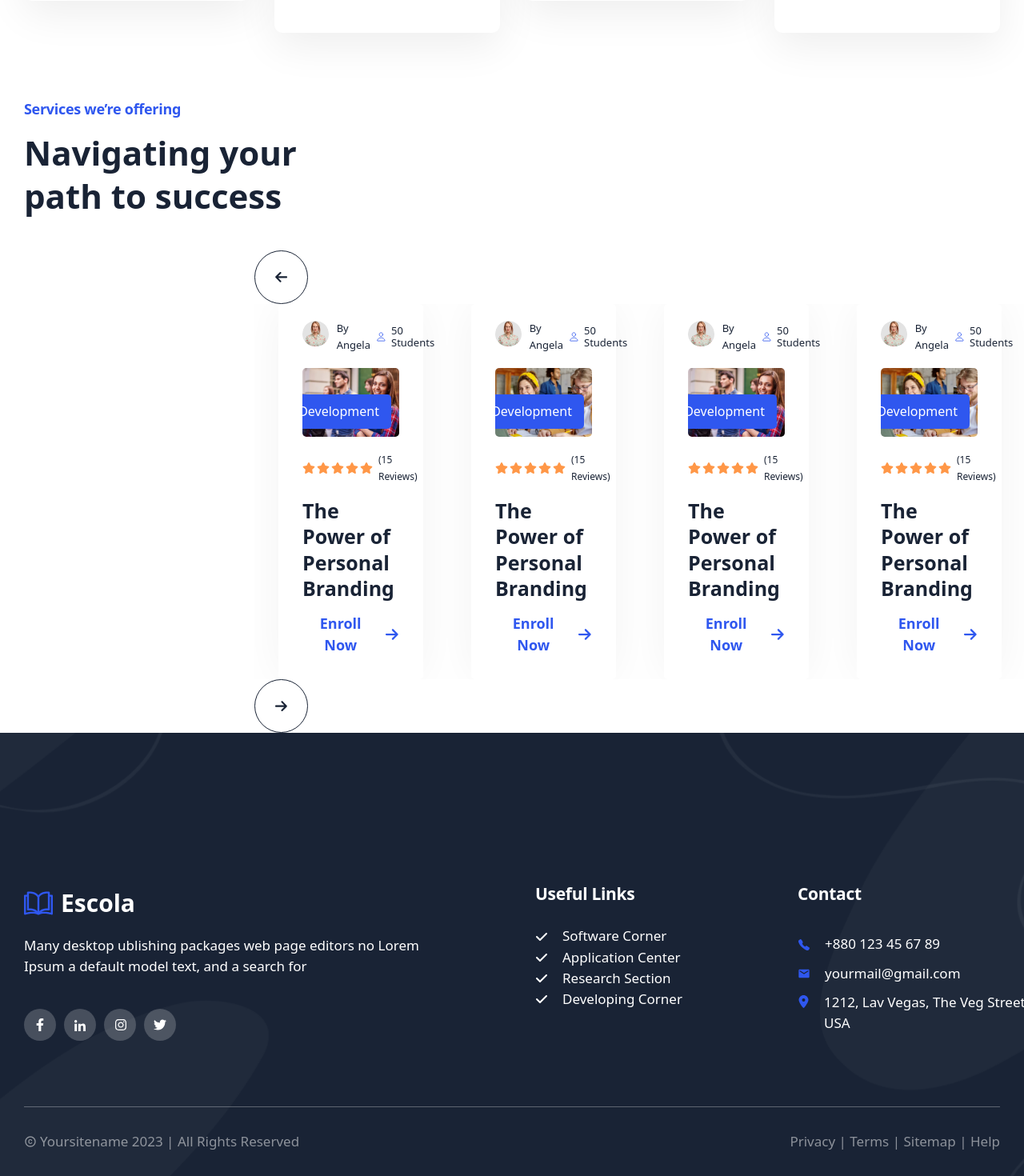
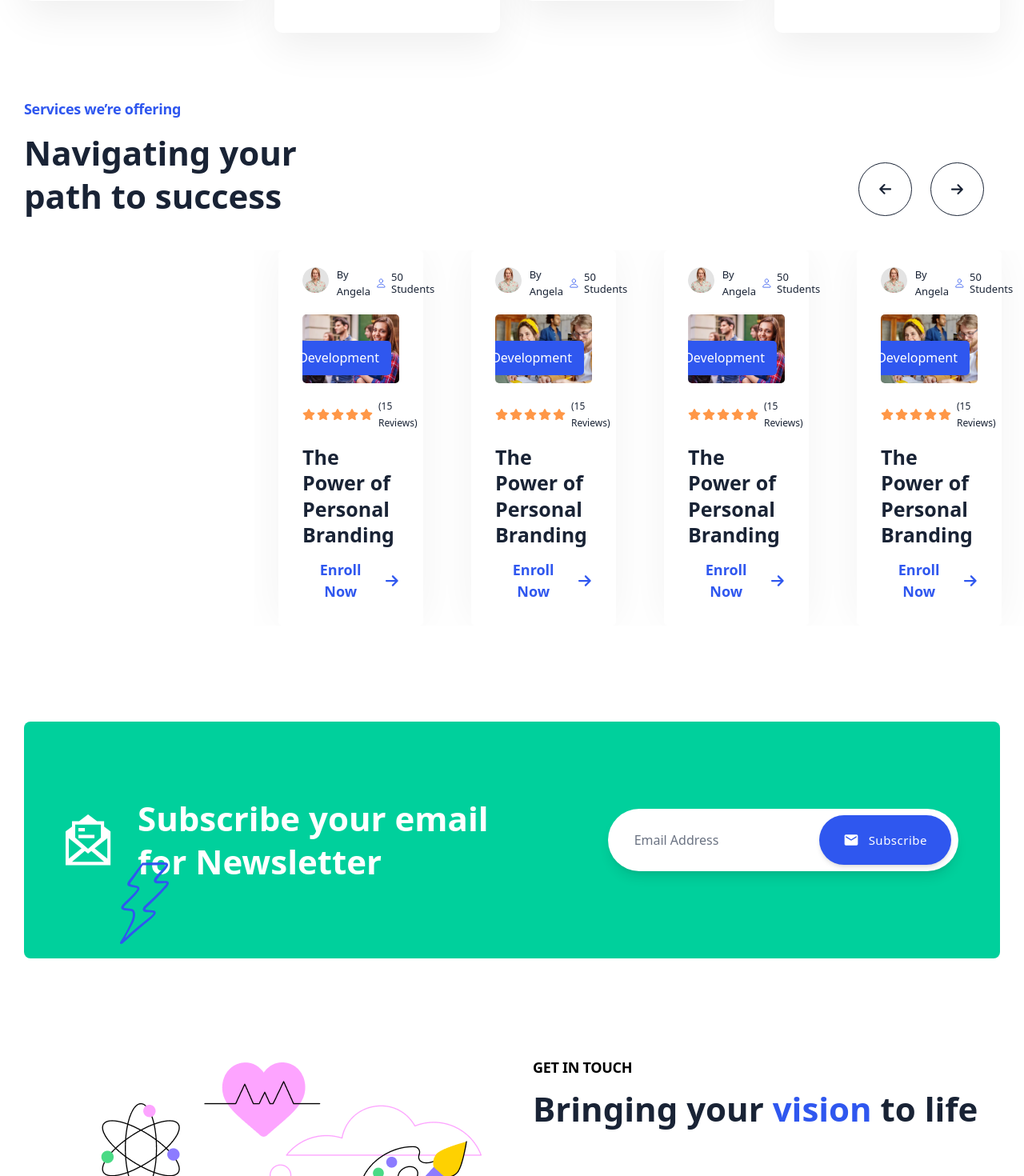
Before and after one commit to shourov223/Final-Exam, a Next.js app: page /service in a window 1280 px wide. Shown: the part 920-2390 px from the top of the page at 80% size. Built offline with nearby package versions, Linux system fonts and the light colour scheme.

Commit message:
service page done

```diff
--- a/src/app/service/page.js
+++ b/src/app/service/page.js
@@ -1,3 +1,5 @@
+import About_vision from "@/conponents/about/About_vision"
+import Email from "@/conponents/home/Email"
 import Goals from "@/conponents/service/Goals"
 import ServiceBanner from "@/conponents/service/ServiceBanner"
 import Success from "@/conponents/service/Success"
@@ -8,6 +10,8 @@ const page = () => {
             <ServiceBanner />
             <Goals />
             <Success />
+            <Email />
+            <About_vision />
         </>
     )
 }
--- a/src/conponents/about/About_vision.jsx
+++ b/src/conponents/about/About_vision.jsx
@@ -27,6 +27,15 @@ const About_vision = () => {
                         />
                     </div>
                     <form data-aos="fade-left" className="w-full">
+                        <div>
+                            <p className="text-base sm:text-lg md:text-[18px] font-bold leading-[1.8] tracking-common pb-2">
+                                GET IN TOUCH
+                            </p>
+                            <h2 className="text-2xl sm:text-3xl md:text-[42px] font-bold md:leading-[54.1px] text-primary max-w-full md:max-w-[601px] pb-6 md:pb-[60px]">
+                                Bringing your <span className="text-secondary">vision</span> to life
+                            </h2>
+                        </div>
+
                         <div className="flex flex-col sm:flex-row items-center gap-4 sm:gap-6 lg:gap-[30px]">
                             <input
                                 className="w-full sm:flex-1 border border-[#E3E3E3] focus:outline-none focus:border-secondary focus:ring-1 focus:ring-secondary py-4 lg:py-[22px] px-4 lg:px-[20px] rounded-[5px] transition-all"
--- a/src/conponents/home/Email.jsx
+++ b/src/conponents/home/Email.jsx
@@ -1,9 +1,30 @@
+"use client"
 import Image from "next/image"
 import email from "../../assets/email.svg"
 import { MdEmail } from "react-icons/md"
 import thunder from "../../assets/thunder.svg"
+import { useState } from "react"
+import { ToastContainer, toast } from 'react-toastify';
 
 const Email = () => {
+
+    const [emailValue, setEmailvalue] = useState("")
+
+    const emailRegex = /^[^\s@]+@[^\s@]+\.[^\s@]+$/;
+    const validEmail = emailRegex.test(emailValue)
+
+
+    const handleValue = (e) => {
+        setEmailvalue(e.target.value)
+    }
+
+    const ShowAlert = () => {
+        if (!validEmail) {
+            toast("Please input a valid email")
+        } else {
+            toast(`Thank you for subscribe us.Your Email is : ${emailValue}`)
+        }
+    }
     return (
         <section className="pt-[60px] md:pt-[80px] lg:pt-[120px] relative overflow-hidden">
             <div className="absolute bottom-0 left-[20px] sm:left-[60px] lg:left-[150px] animate-top-to-bottom z-10">
@@ -14,7 +35,7 @@ const Email = () => {
                 />
             </div>
             <div className="container">
-                <div className="bg-[#00D09C] py-[40px] sm:py-[60px] lg:py-[94px] px-[20px] sm:px-[30px] lg:px-[52px] rounded-[8px] shadow-xl hover:shadow-2xl transition-shadow duration-300">
+                <div className="bg-[#00D09C] py-[40px] sm:py-[40px] lg:py-[94px] px-[20px] sm:px-[30px] lg:px-[52px] rounded-[8px]">
                     <div className="flex flex-col lg:flex-row items-center gap-[30px] lg:gap-0">
                         <div className="flex flex-col sm:flex-row items-center gap-[20px] sm:gap-[25px] lg:gap-[33px] text-center sm:text-left lg:flex-1">
                             <div className="flex-shrink-0">
@@ -29,13 +50,14 @@ const Email = () => {
                             </h2>
                         </div>
                         <div className="w-full lg:w-auto">
-                            <div className="bg-white min-w-full lg:min-w-[559px] flex flex-col sm:flex-row items-stretch sm:items-center gap-[15px] sm:gap-0 sm:justify-between rounded-[20px] sm:rounded-full py-[15px] sm:py-2 px-[20px] sm:pl-[33px] sm:pr-[9px] shadow-lg">
+                            <div className="bg-white min-w-full lg:max-w-[559px] 2xl:min-w-[559px] flex flex-col sm:flex-row items-stretch sm:items-center gap-[15px] sm:gap-0 sm:justify-between rounded-[20px] sm:rounded-full py-[15px] sm:py-2 px-[20px] sm:pl-[33px] sm:pr-[9px] shadow-lg">
                                 <input
                                     className="focus:outline-none text-[16px] placeholder-gray-500 flex-1 py-[10px] sm:py-0 text-center sm:text-left"
                                     type="email"
                                     placeholder="Email Address"
+                                    onChange={handleValue}
                                 />
-                                <button className="bg-[#2F57EF] flex items-center justify-center gap-[10px] sm:gap-3 py-[15px] sm:py-[20px] px-[25px] sm:px-[30px] rounded-[15px] sm:rounded-full cursor-pointer hover:bg-[#1e3ba8] transition-all duration-300 hover:scale-105 active:scale-95 shadow-md">
+                                <button onClick={ShowAlert} className="bg-[#2F57EF] flex items-center justify-center gap-[10px] sm:gap-3 py-[15px] sm:py-[20px] px-[25px] sm:px-[30px] rounded-[15px] sm:rounded-full cursor-pointer hover:bg-[#1e3ba8] transition-all duration-300 hover:scale-105 active:scale-95 shadow-md">
                                     <MdEmail className="text-white text-[18px] sm:text-[20px]" />
                                     <p className="text-[14px] sm:text-[15px] font-medium tracking-[0.5px] text-white whitespace-nowrap">
                                         Subscribe
@@ -46,6 +68,7 @@ const Email = () => {
                     </div>
                 </div>
             </div>
+            <ToastContainer />
         </section>
     )
 }
--- a/src/conponents/home/Navbar.jsx
+++ b/src/conponents/home/Navbar.jsx
@@ -52,9 +52,8 @@ const Navbar = () => {
 
 const List_item = ({ text, href }) => {
     return (
-        <li className="text-[#1F242C] text-[14px] md:text-[16px] whitespace-nowrap font-semibold leading-[130%] flex items-center gap-1 cursor-pointer">
+        <li className="text-[#1F242C] text-[14px] md:text-[16px] whitespace-nowrap font-semibold leading-[130%] cursor-pointer">
             <Link href={href}>{text}</Link>
-            <RiArrowDropDownLine />
         </li>
     );
 };
--- a/src/conponents/service/Success.jsx
+++ b/src/conponents/service/Success.jsx
@@ -7,6 +7,7 @@ import { IoPersonOutline } from "react-icons/io5";
 import { FaArrowRight, FaStar } from "react-icons/fa6";
 import success_one from "../../assets/success_one.png"
 import success_two from "../../assets/success_two.png"
+import Link from "next/link";
 
 const Success = () => {
     const settings = {
@@ -53,7 +54,8 @@ const Success = () => {
 
 const SlideItems = ({ image }) => {
     return (
-        <div className="pt-[20px] pb-[29px] px-[30px] rounded-[5px] bg-white max-w-[410px] knowledge_shawow mx-[30px]">
+        <div className="pt-[20px] pb-[29px] px-[30px] rounded-[5px] bg-white max-w-[410px] knowledge_shawow mx-[30px] group">
+            <Link href={"/servicedetails"}>
                 <div className="flex items-center justify-between pb-[18px]">
                     <div className="flex items-center gap-[10px]">
                         <div className="size-[40px] rounded-full overflow-hidden">
@@ -67,7 +69,7 @@ const SlideItems = ({ image }) => {
                     </div>
                 </div>
                 <div className="relative rounded-[5px] overflow-hidden">
-                <Image src={image} alt="image" />
+                    <Image className="group-hover:scale-[1.1] transition-all ease-in-out duration-500" src={image} alt="image" />
                     <div className="py-[9.5px] px-[15px] rounded-[5px] bg-secondary absolute bottom-[10px] right-[10px] font-medium text-white">Development</div>
                 </div>
                 <div className="pt-[18px] flex items-center gap-[7px]">
@@ -80,14 +82,15 @@ const SlideItems = ({ image }) => {
                     </ul>
                     <p className="text-[12px] font-medium leading-[21px] text-primary">(15 Reviews)</p>
                 </div>
-            <h2 className="text-[25px] leading-[32.5px] text-primary font-bold pt-4">The Power of Personal Branding</h2>
+                <h2 className="text-[25px] leading-[32.5px] text-primary font-bold pt-4 group-hover:text-secondary transition-all">The Power of Personal Branding</h2>
                 <button className="text-secondary text-[18px] gap-2 flex items-center pt-[14px] font-bold">Enroll Now <FaArrowRight className="text-secondary" /></button>
+            </Link>
         </div>
     )
 }
 const NextArrow = (props) => {
     const { onClick } = props
-    return <button onClick={onClick} className="size-[67px] rounded-full flex items-center justify-center border border-[#192335] hover:bg-secondary hover:border-0 group transition-all">
+    return <button onClick={onClick} className="size-[67px] rounded-full flex items-center justify-center border border-[#192335] hover:bg-secondary hover:border-0 group transition-all absolute top-[-70px] md:top-[-90px] lg:top-[-110px] right-[20px] md:right-[35px] lg:right-[50px]">
         <div>
             <svg width="15" height="13" viewBox="0 0 15 13" fill="none" xmlns="http://www.w3.org/2000/svg">
                 <path d="M14.543 7.38867L9.23047 12.7012C9.03125 12.9004 8.76562 13 8.5 13C8.20117 13 7.93555 12.9004 7.73633 12.7012C7.30469 12.3027 7.30469 11.6055 7.73633 11.207L11.2227 7.6875H1.0625C0.464844 7.6875 0 7.22266 0 6.625C0 6.06055 0.464844 5.5625 1.0625 5.5625H11.2227L7.73633 2.07617C7.30469 1.67773 7.30469 0.980469 7.73633 0.582031C8.13477 0.150391 8.83203 0.150391 9.23047 0.582031L14.543 5.89453C14.9746 6.29297 14.9746 6.99023 14.543 7.38867Z" fill="#192335" className="group-hover:fill-white" />
@@ -97,7 +100,7 @@ const NextArrow = (props) => {
 }
 const PrevArrow = (props) => {
     const { onClick } = props
-    return <button onClick={onClick} className="size-[67px] rounded-full flex items-center justify-center border border-[#192335] hover:bg-secondary hover:border-0 group transition-all">
+    return <button onClick={onClick} className="size-[67px] rounded-full flex items-center justify-center border border-[#192335] hover:bg-secondary hover:border-0 group transition-all absolute top-[-70px] md:top-[-90px] lg:top-[-110px] right-[80px] md:right-[110px] lg:right-[140px]">
         <div className="rotate-180">
             <svg width="15" height="13" viewBox="0 0 15 13" fill="none" xmlns="http://www.w3.org/2000/svg">
                 <path d="M14.543 7.38867L9.23047 12.7012C9.03125 12.9004 8.76562 13 8.5 13C8.20117 13 7.93555 12.9004 7.73633 12.7012C7.30469 12.3027 7.30469 11.6055 7.73633 11.207L11.2227 7.6875H1.0625C0.464844 7.6875 0 7.22266 0 6.625C0 6.06055 0.464844 5.5625 1.0625 5.5625H11.2227L7.73633 2.07617C7.30469 1.67773 7.30469 0.980469 7.73633 0.582031C8.13477 0.150391 8.83203 0.150391 9.23047 0.582031L14.543 5.89453C14.9746 6.29297 14.9746 6.99023 14.543 7.38867Z" fill="#192335" className="group-hover:fill-white" />
```
Lines whose indentation alone changed are shown as unchanged.
